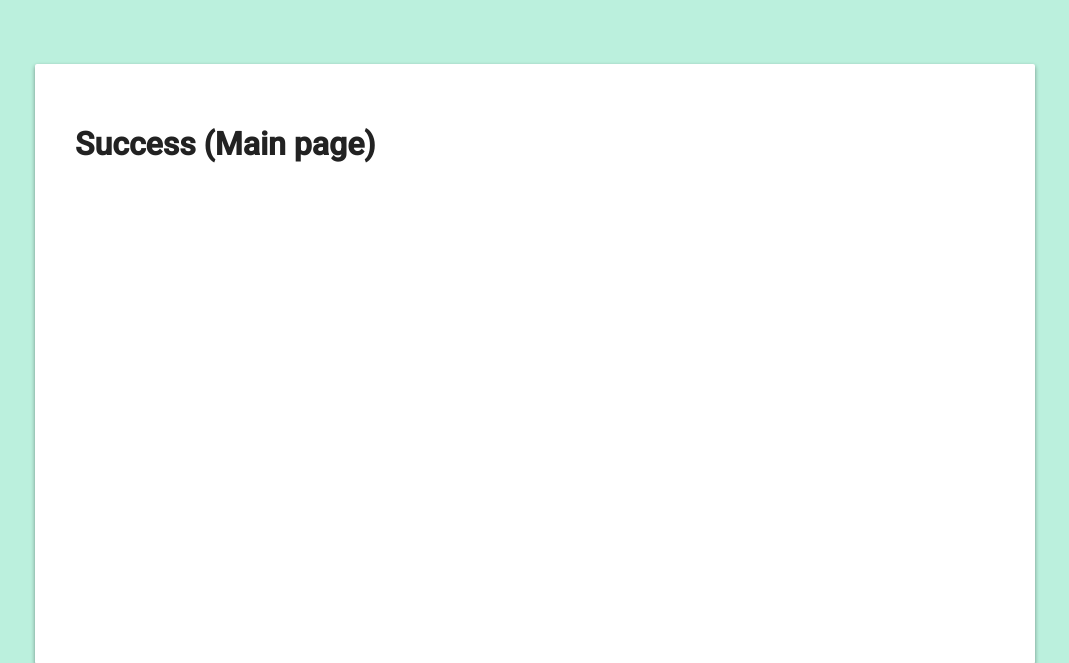
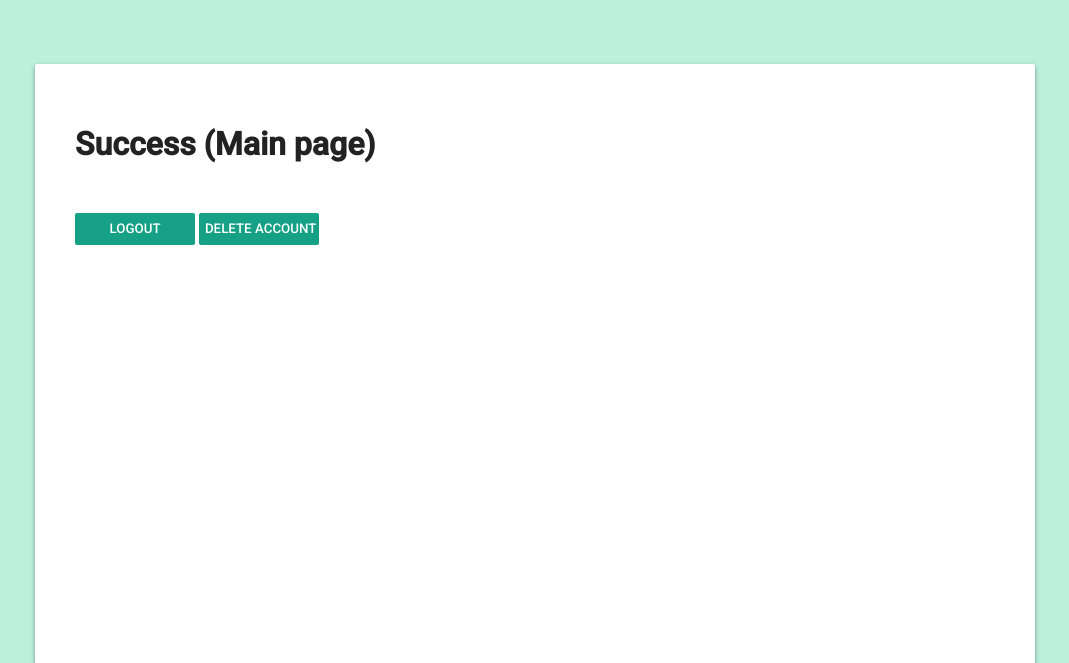
Before and after one commit to KonradWGitHub/SYSROZ, a Python web app: template app/templates/main_page.html in a window 1280 px wide. Shown: the top 663 px of the page, without its empty margins (105-1174 px from the left). Run offline with Jinja, Linux system fonts and the light colour scheme; the template is opened without the code that fills it, so the values that code supplies are empty.

Commit message:
Add files via upload

```diff
--- a/app/static/mp_style.css
+++ b/app/static/mp_style.css
@@ -32,3 +32,25 @@ body {
   width: 600px;
   height: 600px;
 }
+
+input[type="submit"] {
+  margin-top: 28px;
+  width: 120px;
+  height: 32px;
+  background: #16a085;
+  border: none;
+  border-radius: 2px;
+  color: #FFF;
+  font-family: 'Roboto', sans-serif;
+  font-weight: 500;
+  text-transform: uppercase;
+  transition: 0.1s ease;
+  cursor: pointer;
+}
+
+input[type="submit"]:hover,
+input[type="submit"]:focus {
+  opacity: 0.8;
+  box-shadow: 0 2px 4px rgba(0, 0, 0, 0.4);
+  transition: 0.1s ease;
+}
--- a/app/templates/main_page.html
+++ b/app/templates/main_page.html
@@ -9,6 +9,10 @@
 <div id="box">
   <div class="left">
     <h1>Success (Main page)</h1>
+      <form action="" method="POST">
+          <input type="submit" name="logout" value="Logout" />
+          <input type="submit" name="submit_delete" value="Delete account" />
+      </form>
   </div>
 </div>
 </body>
```
